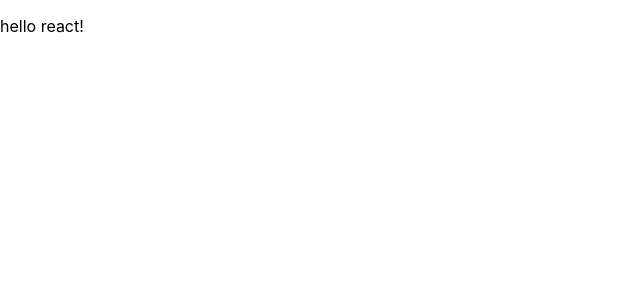
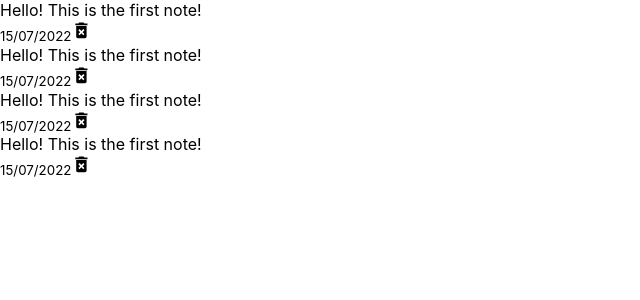
Before and after one commit to gabrielsav/react-notes-app, a JavaScript app: page / in a window 1280 px wide. Shown: the top 300 px of the page, without its empty margins (0-640 px from the left). Built offline with nearby package versions, Linux system fonts and the light colour scheme; the HTML template or start-up script is replaced by a standard one.

Commit message:
feat: first steps with js;  style: defaut webpack;

```diff
--- a/src/App.js
+++ b/src/App.js
@@ -1,5 +1,11 @@
+import NotesList from './components/NotesList';
+
 const App = () => {
-  return(<p>hello react!</p>)
+  return (
+    <div className="container">
+      <NotesList />
+    </div>
+  );
 };
 
 export default App;
--- /dev/null
+++ b/src/components/Note.js
@@ -0,0 +1,15 @@
+import {MdDeleteForever} from 'react-icons/md'
+
+const Note = () => {
+    return(
+        <div className='note'>
+            <span>Hello! This is the first note!</span>
+            <div className="note-footer">
+                <small>15/07/2022</small>
+                <MdDeleteForever className='delete-icon' size='1.3em' />
+            </div>
+        </div>
+    );
+};
+
+export default Note;
--- /dev/null
+++ b/src/components/NotesList.js
@@ -0,0 +1,16 @@
+
+import Note from "./Note";
+
+const NotesList = () => {
+    return (
+        <div className='notes-list'>
+            <Note />
+            <Note />
+            <Note />
+            <Note />
+        </div>
+
+    );
+
+}
+    export default NotesList;
```
Also changed, not shown: 1 other file (tests, documents, lock files or other folders).
